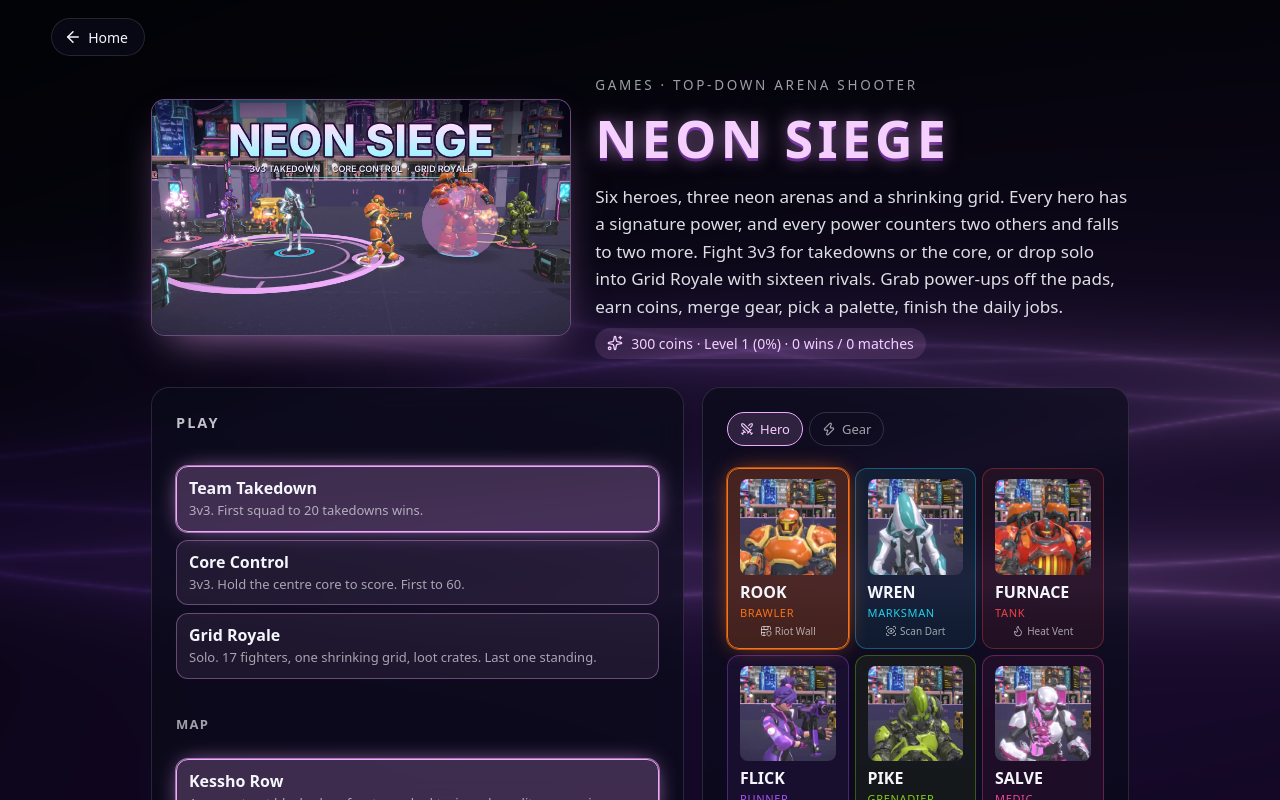
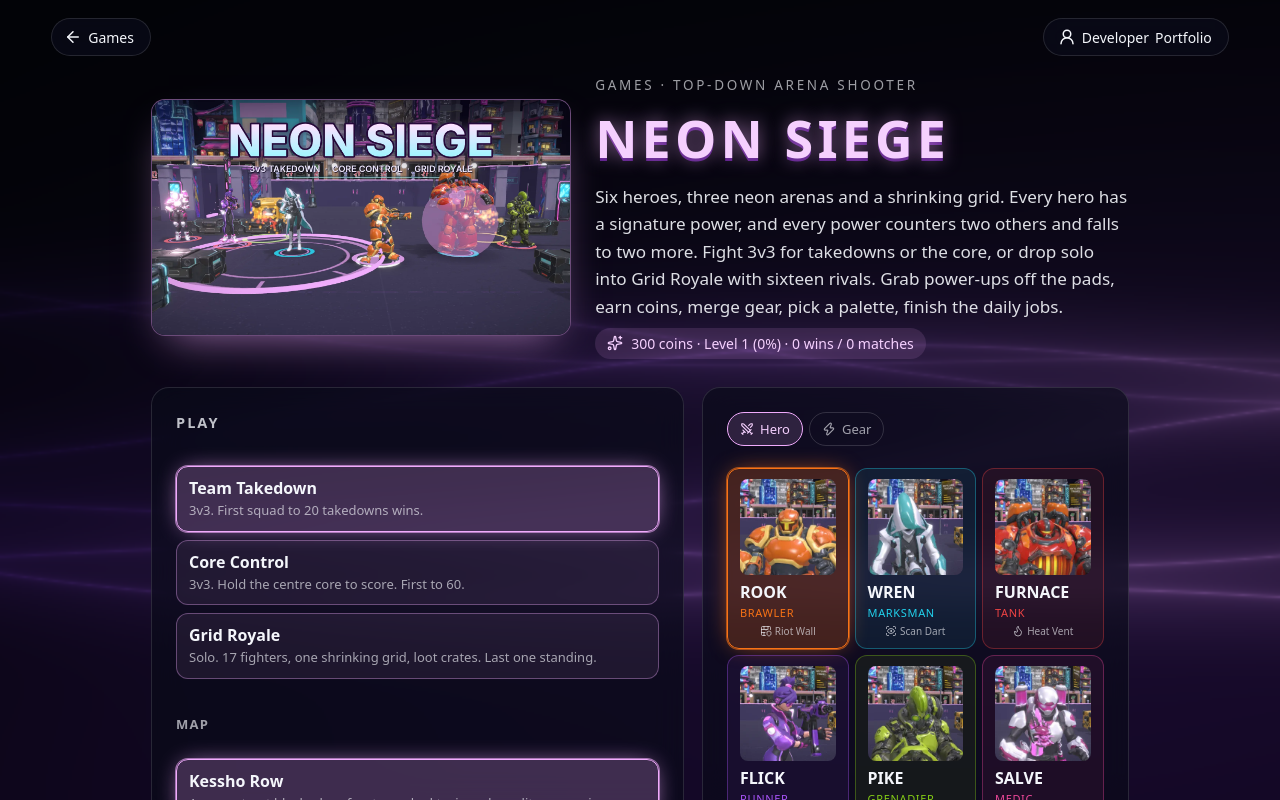
Before and after one commit to Shreyansh-Sharan/neon-siege, a React (Vite) app: page / in a window 1280 px wide. Built offline with nearby package versions, Linux system fonts and the light colour scheme; no server answers.

Commit message:
Update NEON SIEGE from the portfolio

```diff
--- a/src/components/Page.tsx
+++ b/src/components/Page.tsx
@@ -1,5 +1,6 @@
 import { useEffect, useRef, type ReactNode } from 'react'
-import { ArrowLeft } from 'lucide-react'
+import { ArrowLeft, UserRound } from 'lucide-react'
+import { navigate } from '../lib/router'
 import { useActions } from '../lib/input'
 import { play } from '../lib/sound'
 import { HintBar } from './HintBar'
@@ -9,11 +10,14 @@ export function Page({
   onBack,
   backLabel = 'Home',
   className = '',
+  portfolio = false,
   children,
 }: {
   onBack: () => void
   backLabel?: string
   className?: string
+  /** A game's setup page: also offer a way to the developer's portfolio (the home screen's profile). */
+  portfolio?: boolean
   children: ReactNode
 }) {
   const bodyRef = useRef<HTMLDivElement>(null)
@@ -49,6 +53,17 @@ export function Page({
       >
         <ArrowLeft size={18} /> {backLabel}
       </button>
+      {portfolio && (
+        <button
+          className="back-btn portfolio-btn"
+          onClick={() => {
+            play('select')
+            navigate('#/home')
+          }}
+        >
+          <UserRound size={18} /> <span className="portfolio-btn-full">Developer </span>Portfolio
+        </button>
+      )}
       <div className="page-body" ref={bodyRef} tabIndex={-1}>
         <div className="page-inner">{children}</div>
       </div>
--- /dev/null
+++ b/src/lib/backToSetup.ts
@@ -0,0 +1,31 @@
+// While a match (or an online room, or a results screen) is open, the browser or phone back button returns to the
+// game's setup page instead of leaving the game. Starting a match adds one history entry at the same URL; going
+// back off it runs `onBack`, the same handler the game's own Quit / Leave button uses. Quitting from inside the
+// game removes that entry again, so the next back press leaves the setup page as usual.
+import { useEffect, useRef } from 'react'
+
+type State = { inMatch?: boolean } | null
+
+export function useBackToSetup(active: boolean, onBack: () => void) {
+  const handler = useRef(onBack)
+  useEffect(() => {
+    handler.current = onBack
+  })
+
+  useEffect(() => {
+    if (!active) return
+    window.history.pushState({ ...((window.history.state as object | null) ?? {}), inMatch: true }, '', window.location.href)
+    let popped = false
+    const onPop = (e: PopStateEvent) => {
+      if ((e.state as State)?.inMatch) return
+      popped = true
+      handler.current()
+    }
+    window.addEventListener('popstate', onPop)
+    return () => {
+      window.removeEventListener('popstate', onPop)
+      // Left through the game's own button: drop the entry this match added.
+      if (!popped && (window.history.state as State)?.inMatch) window.history.back()
+    }
+  }, [active])
+}
--- a/src/lib/router.ts
+++ b/src/lib/router.ts
@@ -6,7 +6,7 @@ import { parse as parseFull, type Route } from './router.base'
 export type { Route }
 
 const GAME = 'siege'
-export const PORTFOLIO_URL = 'https://shreyansh-sharan.github.io/shreyanshsharan-portfolio/'
+export const PORTFOLIO_URL = 'https://shreyanshsharan.com/'
 
 /** `#/`, `#/?auto=...` and `#/siege?...` all mean the game; only the query matters. */
 export function parse(hash: string): Route {
--- a/src/siege/Siege.tsx
+++ b/src/siege/Siege.tsx
@@ -4,6 +4,7 @@ import { useEffect, useMemo, useRef, useState } from 'react'
 import { Crosshair, Globe, LogIn, ShieldAlert, Sparkles, Swords, Users, Zap } from 'lucide-react'
 import { tiles } from '../data/content'
 import { navigate } from '../lib/router'
+import { useBackToSetup } from '../lib/backToSetup'
 import { setInputSuspended } from '../lib/input'
 import { play as uiSound } from '../lib/sound'
 import { Page } from '../components/Page'
@@ -69,6 +70,13 @@ export function Siege({ auto, map, join, onAccent }: { auto?: string; map?: stri
     })
   }
 
+  // Back (browser, phone or mouse) from a match returns to this setup page.
+  useBackToSetup(launch !== null, () => {
+    setError(null)
+    setLaunch(null)
+    setRun((r) => r + 1)
+  })
+
   if (launch)
     return (
       <Stage
@@ -118,7 +126,7 @@ function Menu(p: { profile: Profile; assets: SiegeAssets | null; pct: number; er
   const setSettings = (s: Partial<Settings>) => p.onProfile((prev) => ({ ...prev, settings: { ...prev.settings, ...s } }))
   const quests = profile.quests.list
   return (
-    <Page onBack={() => navigate('#/home/neon-siege')} className="racer-page sg-page">
+    <Page onBack={() => navigate('#/home/neon-siege')} backLabel="Games" portfolio className="racer-page sg-page">
       <header className="page-header sg-hero">
         <img className="sg-keyart" src={KEYART} alt="Six fighters charging across a neon-lit street block under holo-ads" />
         <div>
--- a/src/styles.css
+++ b/src/styles.css
@@ -338,6 +338,18 @@ p {
   font-size: 14px;
 }
 
+.back-btn.portfolio-btn {
+  left: auto;
+  right: var(--gutter);
+  padding: 0 16px 0 14px;
+}
+
+@media (max-width: 420px) {
+  .portfolio-btn-full {
+    display: none;
+  }
+}
+
 .page-body {
   height: 100%;
   overflow-y: auto;
```
Also changed, not shown: 1 other file (tests, documents, lock files or other folders).
